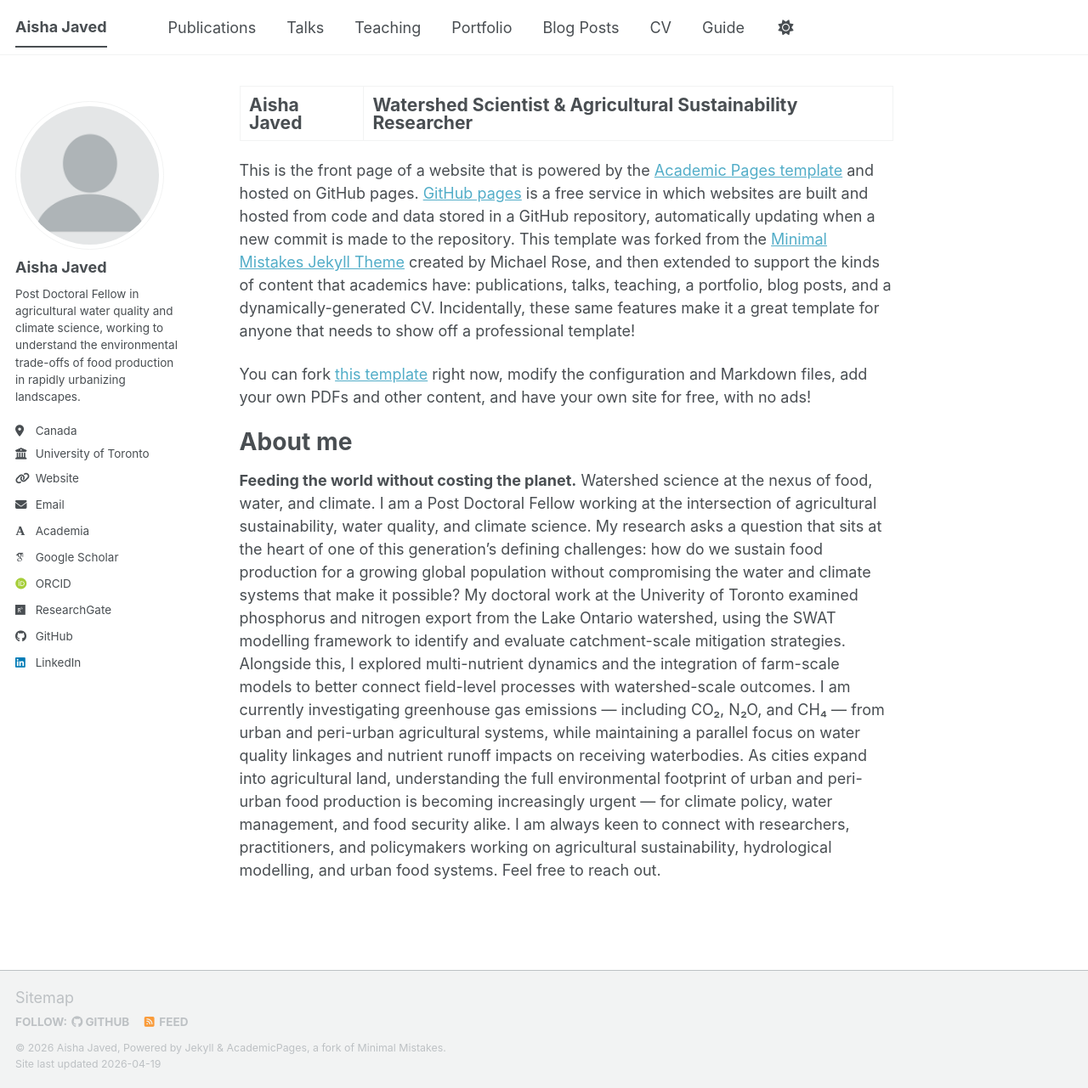
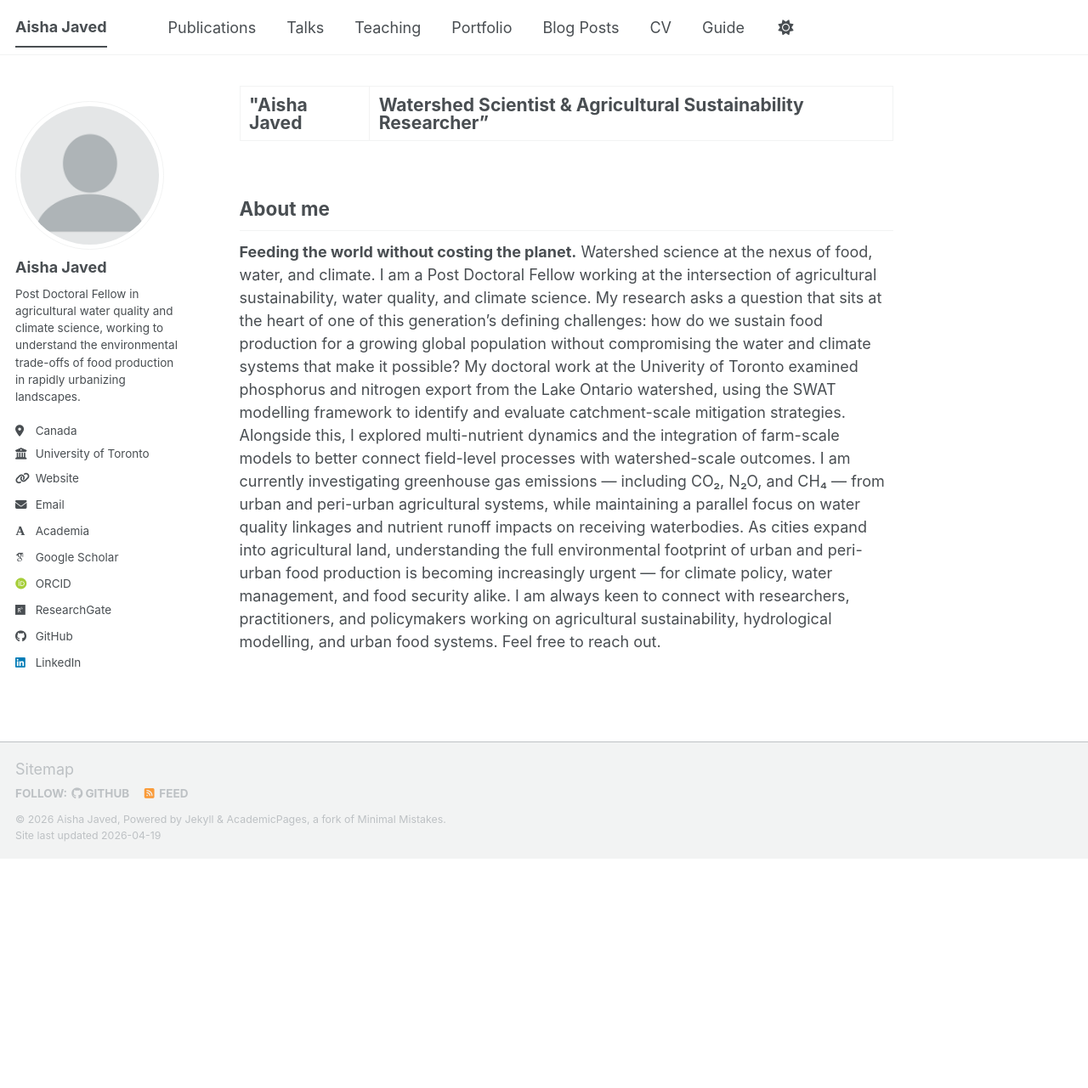
Before and after one commit to aishaj8/aishaj8.github.io, a Jekyll site: the page built from _pages/about.md, in a window 1280 px wide and 1281 px high. Shown: the whole window at 85% size. Built offline with Jekyll 4.4.1, drawn with Linux system fonts in a browser that asks for light colours; some web fonts are replaced; a script bundle is joined from its source files by our own code; library files that are not in the unit come from our copies.

Commit message:
updated about me

```diff
--- a/_pages/about.md
+++ b/_pages/about.md
@@ -1,18 +1,14 @@
 ---
 permalink: /
-title: "Aisha Javed | Watershed Scientist & Agricultural Sustainability Researcher"
+title: \"Aisha Javed | Watershed Scientist & Agricultural Sustainability Researcher"
 author_profile: true
 redirect_from:
   - /about/
   - /about.html
 ---
 
-This is the front page of a website that is powered by the [Academic Pages template](https://github.com/academicpages/academicpages.github.io) and hosted on GitHub pages. [GitHub pages](https://pages.github.com) is a free service in which websites are built and hosted from code and data stored in a GitHub repository, automatically updating when a new commit is made to the repository. This template was forked from the [Minimal Mistakes Jekyll Theme](https://mmistakes.github.io/minimal-mistakes/) created by Michael Rose, and then extended to support the kinds of content that academics have: publications, talks, teaching, a portfolio, blog posts, and a dynamically-generated CV. Incidentally, these same features make it a great template for anyone that needs to show off a professional template!
-
- You can fork [this template](https://github.com/academicpages/academicpages.github.io) right now, modify the configuration and Markdown files, add your own PDFs and other content, and have your own site for free, with no ads!
-
 About me
-======
+------
 
 **Feeding the world without costing the planet.**
 Watershed science at the nexus of food, water, and climate.
```
